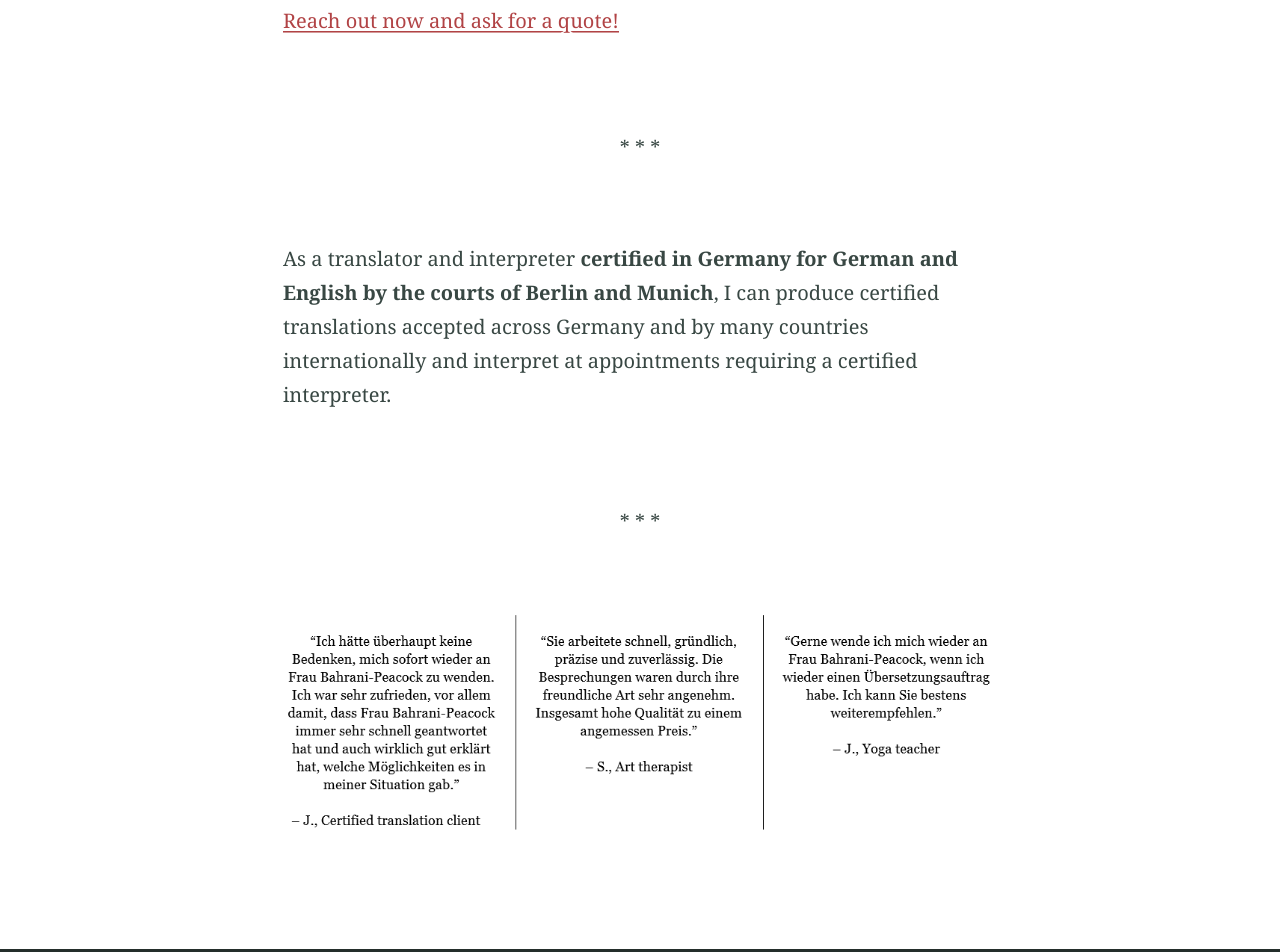
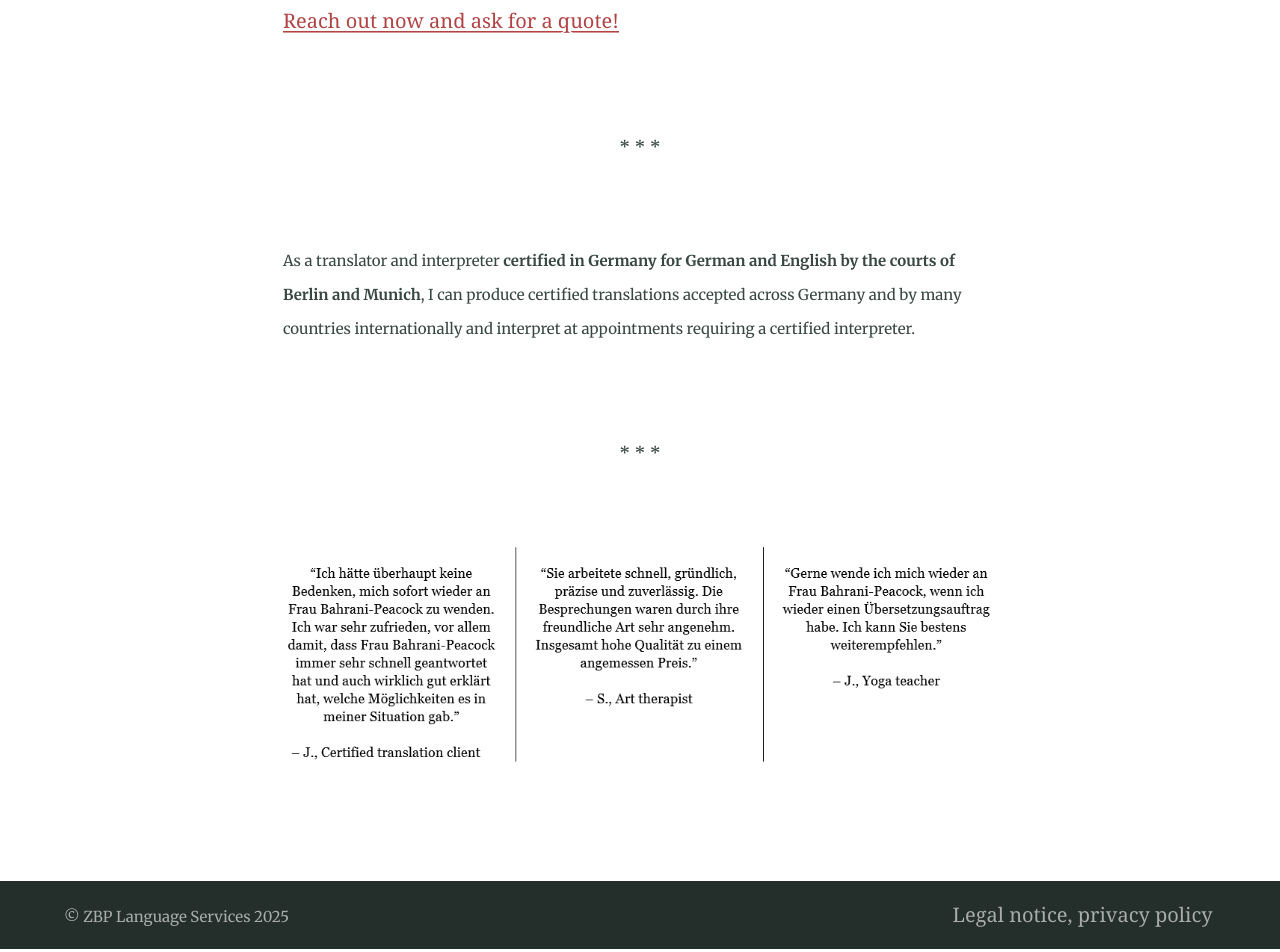
Before and after one commit to Website-2/certified.zbp-language-services.github.io, a Jekyll site: the page built from index.md, in a window 1280 px wide. Shown: the part 1017-1969 px from the top of the page. Built offline with Jekyll 4.4.1, drawn with Linux system fonts in a browser that asks for light colours.

Commit message:
Text update

```diff
--- a/index.md
+++ b/index.md
@@ -22,7 +22,7 @@ Then Zahra-Claire Bahrani-Peacock at ZBP Language Services is the person you are
 <br><br><br>
 <center>* * *</center>
 <br><br>
-As a translator and interpreter <b>certified in Germany for German and English by the courts of Berlin and Munich</b>, I can produce certified translations accepted across Germany and by many countries internationally and interpret at appointments requiring a certified interpreter.
+<small>As a translator and interpreter <b>certified in Germany for German and English by the courts of Berlin and Munich</b>, I can produce certified translations accepted across Germany and by many countries internationally and interpret at appointments requiring a certified interpreter.</small>
 <br><br><br>
 <center>* * *</center>
 <br>
```
Also changed, not shown: about.md (+1 -1 lines).
